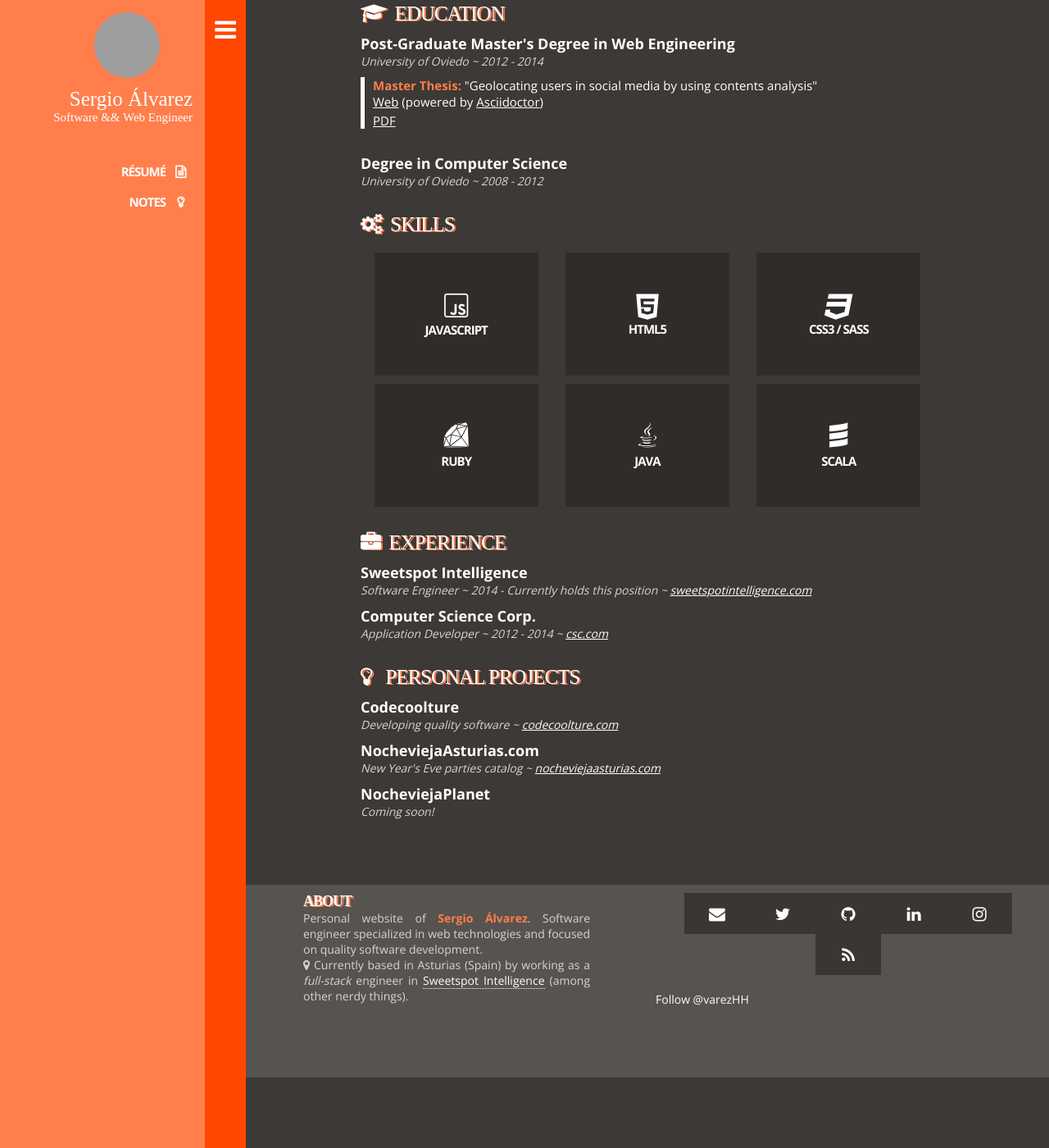
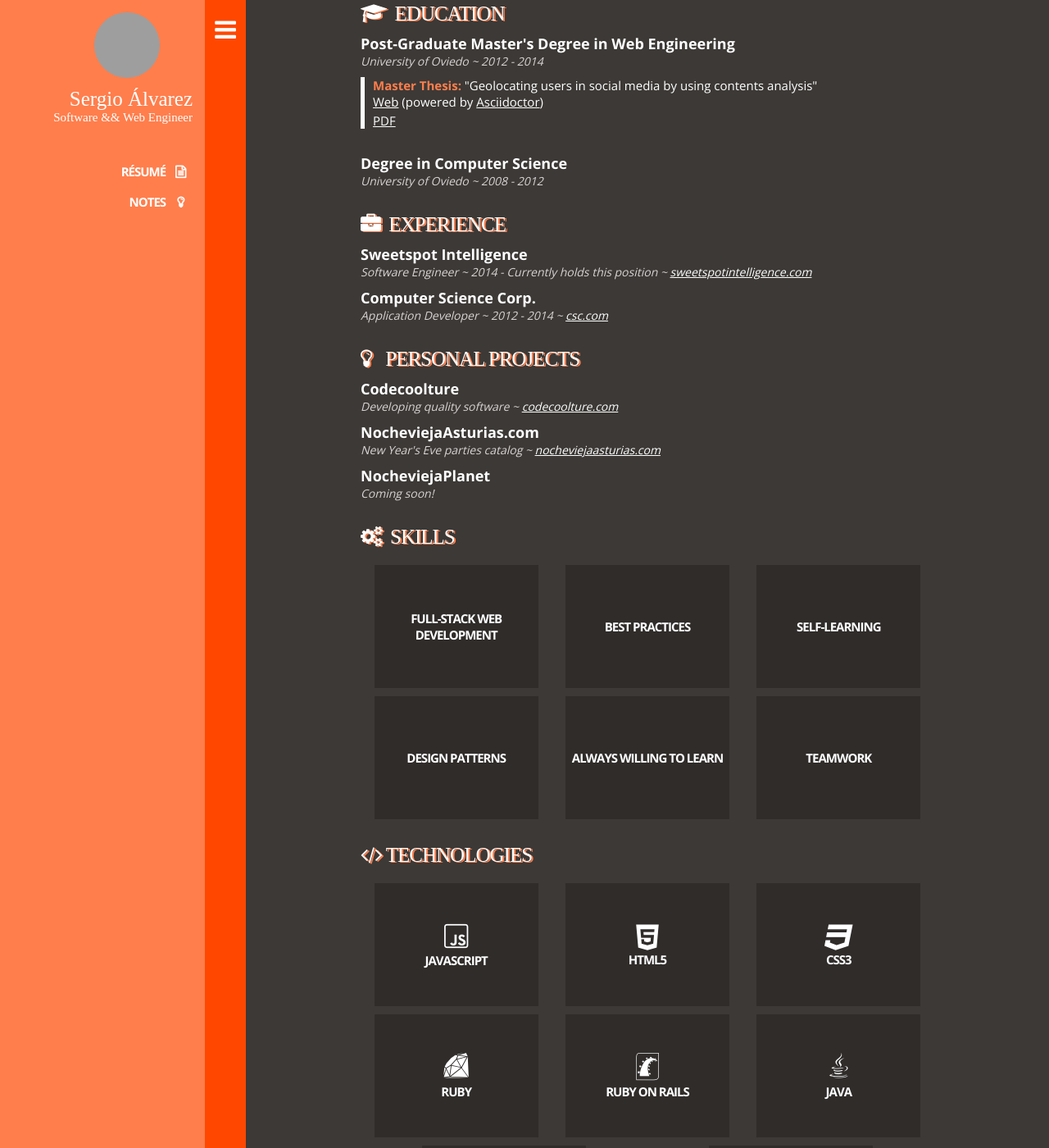
Before and after one commit to sergioalvz/sergioalvz.github.io, a Jekyll site: the page built from resume/index.html, in a window 1280 px wide and 1400 px high, scrolled down 369 px. Shown: the whole window at 82% size. Built offline with Jekyll 4.4.1, drawn with Linux system fonts in a browser that asks for light colours; nearby versions of some CDN libraries; some web fonts are replaced; Markdown is read by kramdown in place of the engine named in the settings; comment, search, counter and statistics services are not loaded; some of the changed text lies outside the part shown; grey boxes are pictures that could not be loaded.

Commit message:
Improve resume by adding soft-skills and reordering the sections

```diff
--- a/_sass/_frontpage.scss
+++ b/_sass/_frontpage.scss
@@ -12,7 +12,6 @@
 
   p {
     color: $white;
-    font-size: 18px;
 
     &.handwritten {
       font-family: $handwritten;
@@ -26,7 +25,15 @@
   margin-top: 30px;
 }
 
-.skills {
+.stamps-collection-title {
+  font-weight: 700;
+  font-size: 14px;
+  margin: 30px 0;
+  text-transform: uppercase;
+  text-align: center;
+}
+
+.stamps {
 
   display: -webkit-flex;
   -webkit-flex-direction: row;
--- a/resume/index.html
+++ b/resume/index.html
@@ -49,19 +49,6 @@
               <span>University of Oviedo ~ 2008 - 2012</span>
             </header>
           </div>
-        </div>
-      </div>
-      <div>
-        <div>
-          <h4><i class="fa fa-cogs"></i> Skills</h4>
-        </div>
-        <div class="skills">
-          <div class="stamp"><div><i class="icon-javascript"></i><p>JavaScript</p></div></div>
-          <div class="stamp"><div><i class="fa fa-html5"></i><p>HTML5</p></div></div>
-          <div class="stamp"><div><i class="fa fa-css3"></i><p>CSS3 / SASS</p></div></div>
-          <div class="stamp"><div><i class="icon-ruby"></i><p>Ruby</p></div></div>
-          <div class="stamp"><div><i class="icon-java"></i><p>Java</p></div></div>
-          <div class="stamp"><div><i class="icon-scala"></i><p>Scala</p></div></div>
         </div>
       </div>
       <div>
@@ -118,6 +105,40 @@
           </div>
         </div>
       </div>
+      <div>
+        <div>
+          <h4><i class="fa fa-cogs"></i> Skills</h4>
+        </div>
+        <div class="stamps">
+          <div class="stamp"><div><p>Full-stack web development</p></div></div>
+          <div class="stamp"><div><p>Best practices</p></div></div>
+          <div class="stamp"><div><p>Self-learning</p></div></div>
+          <div class="stamp"><div><p>Design patterns</p></div></div>
+          <div class="stamp"><div><p>Always willing to learn</p></div></div>
+          <div class="stamp"><div><p>Teamwork</p></div></div>
+        </div>
+      </div>
+      <div>
+        <div>
+          <h4><i class="fa fa-code"></i>Technologies</h4>
+        </div>
+        <div class="stamps">
+          <div class="stamp"><div><i class="icon-javascript"></i><p>JavaScript</p></div></div>
+          <div class="stamp"><div><i class="fa fa-html5"></i><p>HTML5</p></div></div>
+          <div class="stamp"><div><i class="fa fa-css3"></i><p>CSS3</p></div></div>
+          <div class="stamp"><div><i class="icon-ruby"></i><p>Ruby</p></div></div>
+          <div class="stamp"><div><i class="icon-ruby-on-rails"></i><p>Ruby on Rails</p></div></div>
+          <div class="stamp"><div><i class="icon-java"></i><p>Java</p></div></div>
+          <div class="stamp"><div><p>Backbone.js</p></div></div>
+          <div class="stamp"><div><p>SASS</p></div></div>
+        </div>
+        <p class="stamps-collection-title">I have been playing around with:</p>
+        <div class="stamps">
+          <div class="stamp"><div><i class="icon-scala"></i><p>Scala</p></div></div>
+          <div class="stamp"><div><i class="icon-playframework"></i><p>Play! Framework</p></div></div>
+          <div class="stamp"><div><i class="icon-nodejs"></i><p>Node.js</p></div></div>
+        </div>
+      </div>
     </section>
   </section>
 </div>
```
